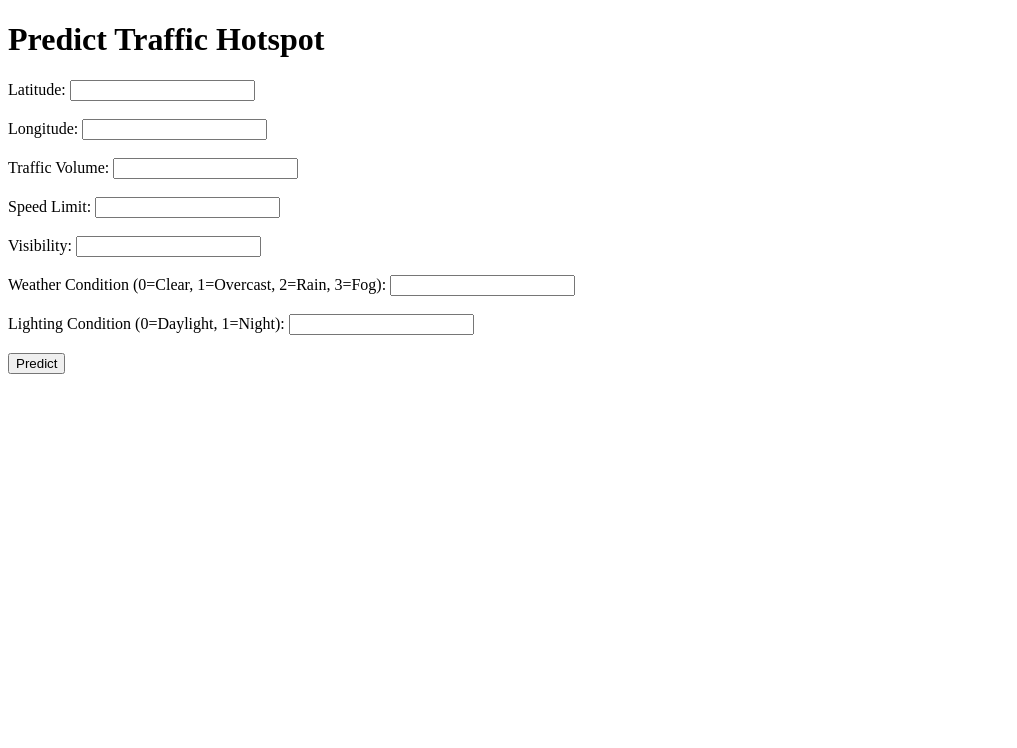
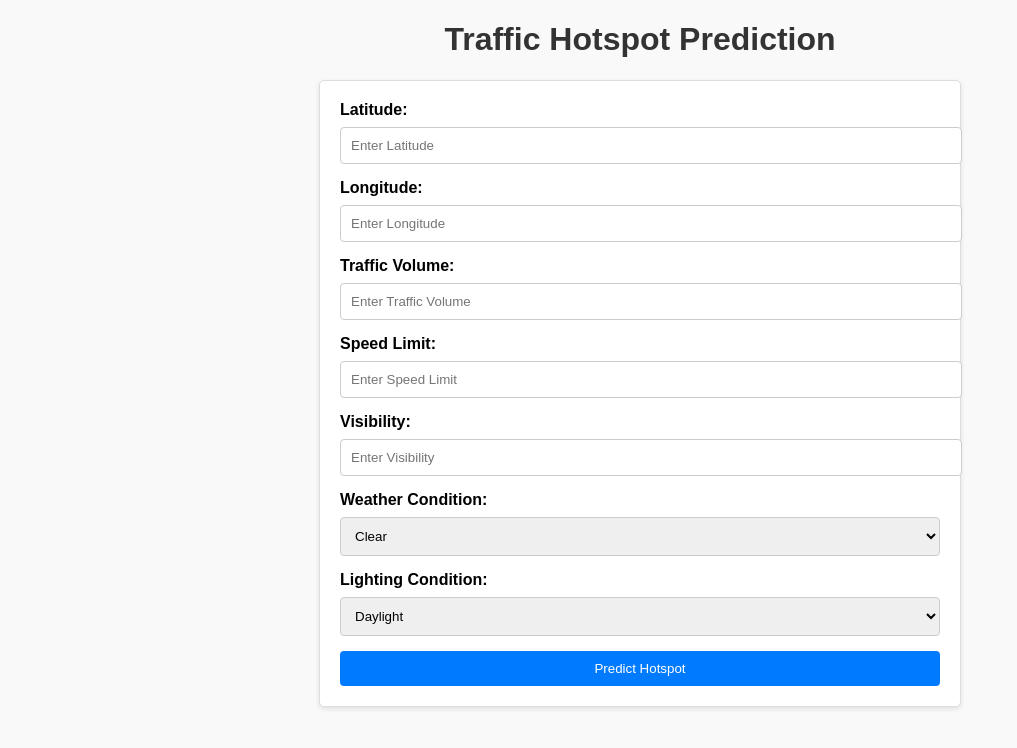
Before and after one commit to jijispectrum/Traffic_accident-Prediction, a Django app: template predictor/templates/traffic_hotspots.html in a window 1280 px wide. Shown: the top 748 px of the page, without its empty margins (0-1017 px from the left). Run offline with Django 5.2, Linux system fonts and the light colour scheme; the template is opened without the code that fills it, so the values that code supplies are empty; parts of the project's set-up code (start-up, migrations or seed data) failed here and were passed over; some libraries are stand-ins or nearby versions.

Commit message:
first commit

```diff
--- a/predictor/templates/traffic_hotspots.html
+++ b/predictor/templates/traffic_hotspots.html
@@ -4,39 +4,127 @@
     <meta charset="UTF-8">
     <meta name="viewport" content="width=device-width, initial-scale=1.0">
     <title>Traffic Hotspot Prediction</title>
+    <!-- Leaflet CSS -->
+    <link rel="stylesheet" href="https://unpkg.com/leaflet@1.7.1/dist/leaflet.css" />
+    <style>
+        body {
+            font-family: Arial, sans-serif;
+            margin: 20px;
+            padding: 0;
+            background-color: #f9f9f9;
+        }
+        h1 {
+            text-align: center;
+            color: #333;
+        }
+        form {
+            max-width: 600px;
+            margin: 0 auto;
+            padding: 20px;
+            background: #fff;
+            border: 1px solid #ddd;
+            border-radius: 5px;
+            box-shadow: 0 2px 5px rgba(0, 0, 0, 0.1);
+        }
+        label {
+            display: block;
+            margin-bottom: 8px;
+            font-weight: bold;
+        }
+        input, select {
+            width: 100%;
+            padding: 10px;
+            margin-bottom: 15px;
+            border: 1px solid #ccc;
+            border-radius: 4px;
+        }
+        button {
+            width: 100%;
+            padding: 10px;
+            background-color: #007bff;
+            color: white;
+            border: none;
+            border-radius: 4px;
+            cursor: pointer;
+        }
+        button:hover {
+            background-color: #0056b3;
+        }
+        .result {
+            text-align: center;
+            margin-top: 20px;
+        }
+        .result h2 {
+            color: #333;
+        }
+        #map {
+            height: 400px;
+            margin-top: 20px;
+        }
+    </style>
 </head>
 <body>
-    <h1>Predict Traffic Hotspot</h1>
+    <h1>Traffic Hotspot Prediction</h1>
 
     <!-- Form for user input -->
     <form method="POST">
         {% csrf_token %}
         <label for="latitude">Latitude:</label>
-        <input type="text" id="latitude" name="latitude" required><br><br>
+        <input type="text" id="latitude" name="latitude" placeholder="Enter Latitude" required>
 
         <label for="longitude">Longitude:</label>
-        <input type="text" id="longitude" name="longitude" required><br><br>
+        <input type="text" id="longitude" name="longitude" placeholder="Enter Longitude" required>
 
         <label for="traffic_volume">Traffic Volume:</label>
-        <input type="text" id="traffic_volume" name="traffic_volume" required><br><br>
+        <input type="text" id="traffic_volume" name="traffic_volume" placeholder="Enter Traffic Volume" required>
 
         <label for="speed_limit">Speed Limit:</label>
-        <input type="text" id="speed_limit" name="speed_limit" required><br><br>
+        <input type="text" id="speed_limit" name="speed_limit" placeholder="Enter Speed Limit" required>
 
         <label for="visibility">Visibility:</label>
-        <input type="text" id="visibility" name="visibility" required><br><br>
+        <input type="text" id="visibility" name="visibility" placeholder="Enter Visibility" required>
 
-        <label for="weather_condition">Weather Condition (0=Clear, 1=Overcast, 2=Rain, 3=Fog):</label>
-        <input type="text" id="weather_condition" name="weather_condition" required><br><br>
+        <label for="weather_condition">Weather Condition:</label>
+        <select id="weather_condition" name="weather_condition" required>
+            <option value="Clear">Clear</option>
+            <option value="Overcast">Overcast</option>
+            <option value="Rain">Rain</option>
+            <option value="Fog">Fog</option>
+        </select>
 
-        <label for="lighting_condition">Lighting Condition (0=Daylight, 1=Night):</label>
-        <input type="text" id="lighting_condition" name="lighting_condition" required><br><br>
+        <label for="lighting_condition">Lighting Condition:</label>
+        <select id="lighting_condition" name="lighting_condition" required>
+            <option value="Daylight">Daylight</option>
+            <option value="Night">Night</option>
+        </select>
 
-        <button type="submit">Predict</button>
+        <button type="submit">Predict Hotspot</button>
     </form>
 
+    <!-- Display prediction result -->
     {% if cluster is not none %}
-        <h2>Predicted Cluster (Hotspot): {{ cluster }}</h2>
+        <div class="result">
+            <h2>Predicted Cluster (Hotspot): {{ cluster }}</h2>
+        </div>
+
+        <!-- Map container -->
+        <div id="map"></div>
+
+        <!-- Leaflet JS -->
+        <script src="https://unpkg.com/leaflet@1.7.1/dist/leaflet.js"></script>
+        <script>
+            // Initialize the map
+            var map = L.map('map').setView([{{ latitude }}, {{ longitude }}], 13); // Center the map at the predicted location
+
+            // Add OpenStreetMap tiles
+            L.tileLayer('https://{s}.tile.openstreetmap.org/{z}/{x}/{y}.png', {
+                attribution: '&copy; <a href="https://www.openstreetmap.org/copyright">OpenStreetMap</a> contributors'
+            }).addTo(map);
+
+            // Add a marker for the predicted hotspot
+            var marker = L.marker([{{ latitude }}, {{ longitude }}]).addTo(map);
+            marker.bindPopup("<b>Cluster:</b> {{ cluster }}<br><b>Location:</b> {{ latitude }}, {{ longitude }}").openPopup();
+        </script>
     {% endif %}
 </body>
 </html>
```
Also changed, not shown: predictor/views.py (+49 -23 lines), predictor/files/kerala_traffic_accident_hotspot_dataset.csv (deleted), 6 other files.
